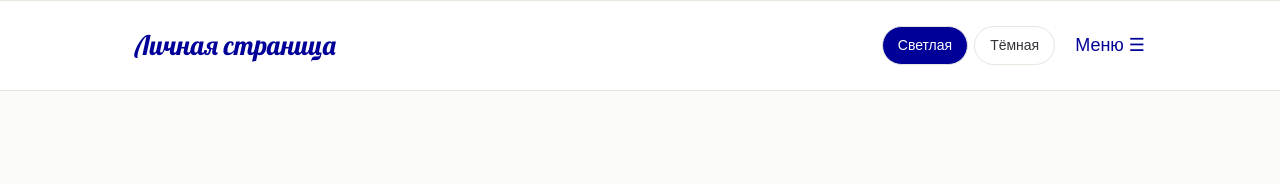
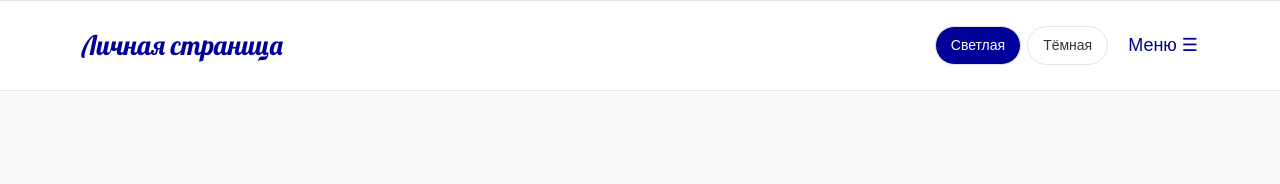
Before and after one commit to AnastasiyaMedentseva/Personal_page, a plain HTML site: page index.html in a window 1280 px wide. Shown: the top 184 px of the page. Drawn offline with nearby package versions, Linux system fonts and the light colour scheme; a web font is replaced by a local one.

Commit message:
fix: update style.css

```diff
--- a/style.css
+++ b/style.css
@@ -75,12 +75,6 @@ a:hover {
     opacity: 0.7;
 }
 
-.theme-switch {
-    margin-left: auto;
-    display: flex;
-    align-items: center;
-}
-
 .theme-switch input {
     position: absolute;
     opacity: 0;
@@ -114,11 +108,17 @@ a:hover {
 .navbar .container {
     display: flex;
     align-items: center;
+    justify-content: flex-start;
     gap: 20px;
-    max-width: 1050px;
-    margin: 0 auto;
-    padding: 0 20px;
 }
+
+.theme-switch {
+    margin-left: auto !important;
+    display: flex;
+    align-items: center;
+    padding: 0;
+}
+
 
 .navbar-brand {
     font-family: "Lobster", cursive;
```
